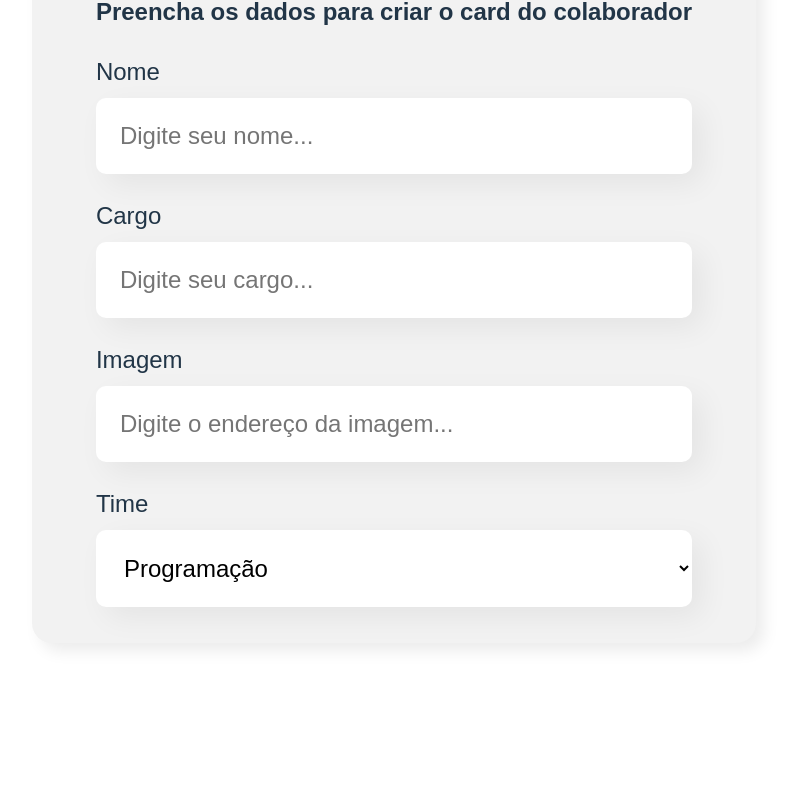
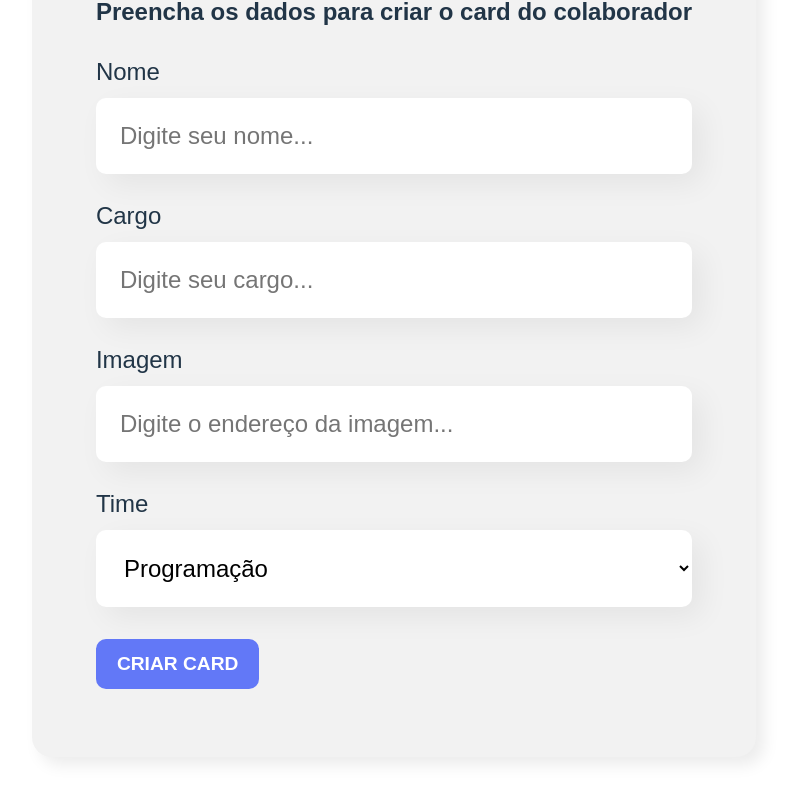
Before and after one commit to marceloguima/organo, a React (Vite) app: page / in a window 1280 px wide. Shown: the part 623-1424 px from the top of the page, without its empty margins (246-1038 px from the left). Before the commit the page ends 1346 px from the top, so only its background shows below. Built offline with nearby package versions, Linux system fonts and the light colour scheme.

Commit message:
estilizando o botão

```diff
--- /dev/null
+++ b/src/componentes/Botao/Botao.css
@@ -0,0 +1,17 @@
+.botao{
+    background-color: #6278f7;
+    color: #fff;
+    padding: 0 20px;
+    /* border: 2px solid #222; */
+    border-radius: 10px;
+    height: 50px;
+    margin: 32px 0;
+    text-transform: uppercase;
+    font-weight: bold;
+    font-size: 1.2em;
+    cursor: pointer;
+    transition: .3s;
+}
+
+.botao:hover{
+background-color: #4862f8;}
--- a/src/componentes/Formulario/index.jsx
+++ b/src/componentes/Formulario/index.jsx
@@ -1,5 +1,6 @@
 import CampoTexto from "../CampoTexto";
 import ListaSuspensa from "../ListaSuspensa";
+import Botao from "../Botao";
 import "./Formulario.css";
 
 const Formulario = () => {
@@ -12,14 +13,20 @@ const Formulario = () => {
         "Mobile",
         "Inovação e Gestão",
     ];
+
+    const aoSalvar = ()=> {
+        console.log("Formulário foi submetido");
+    }
+
     return (
         <section className="formulario">
-            <form>
+            <form onSubmit={aoSalvar}>
                 <h2>Preencha os dados para criar o card do colaborador</h2>
                 <CampoTexto label="Nome" placeholder="Digite seu nome" />
                 <CampoTexto label="Cargo" placeholder="Digite seu cargo" />
                 <CampoTexto  label="Imagem"  placeholder="Digite o endereço da imagem"/>
                  <ListaSuspensa label="Time" itens={times} />
+                 <Botao texto="Criar Card" />
             </form>
         </section>
     );
```
